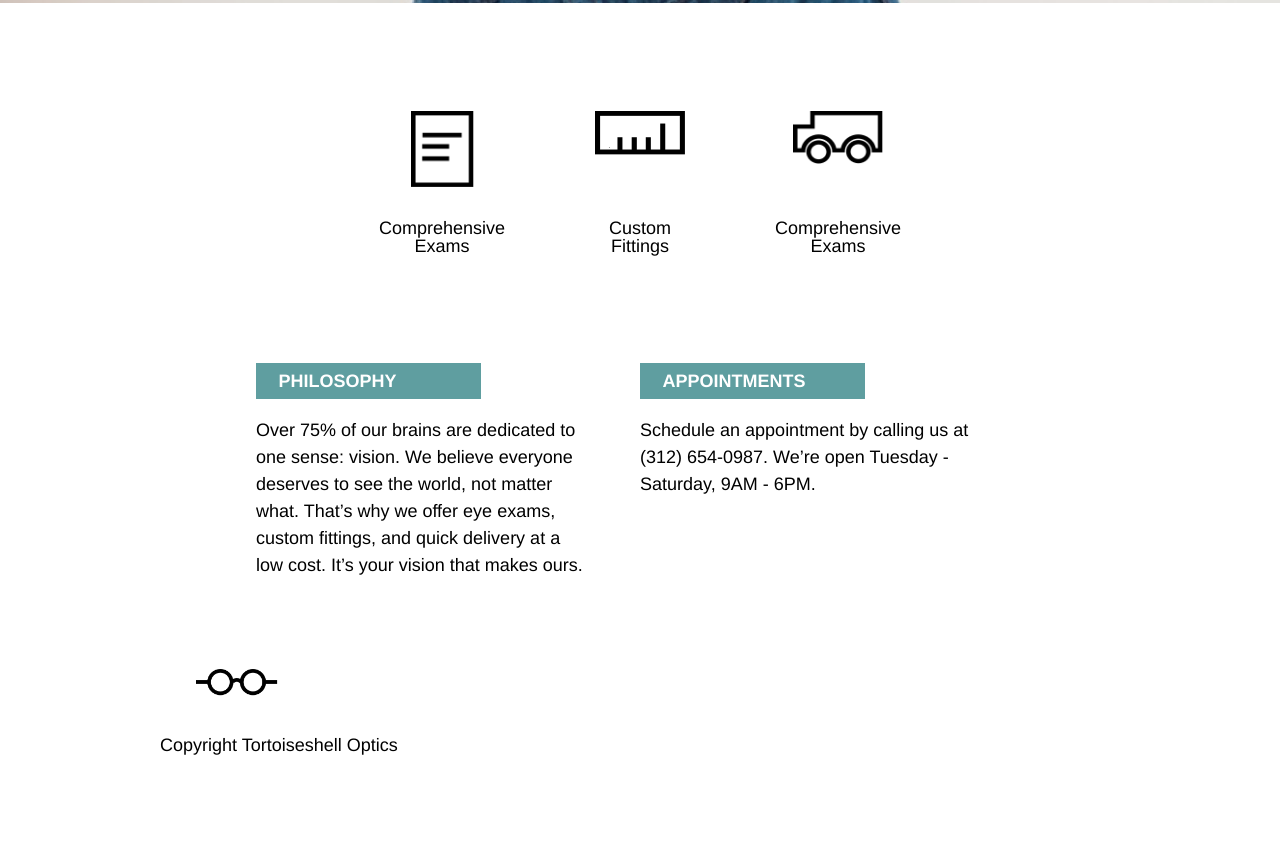
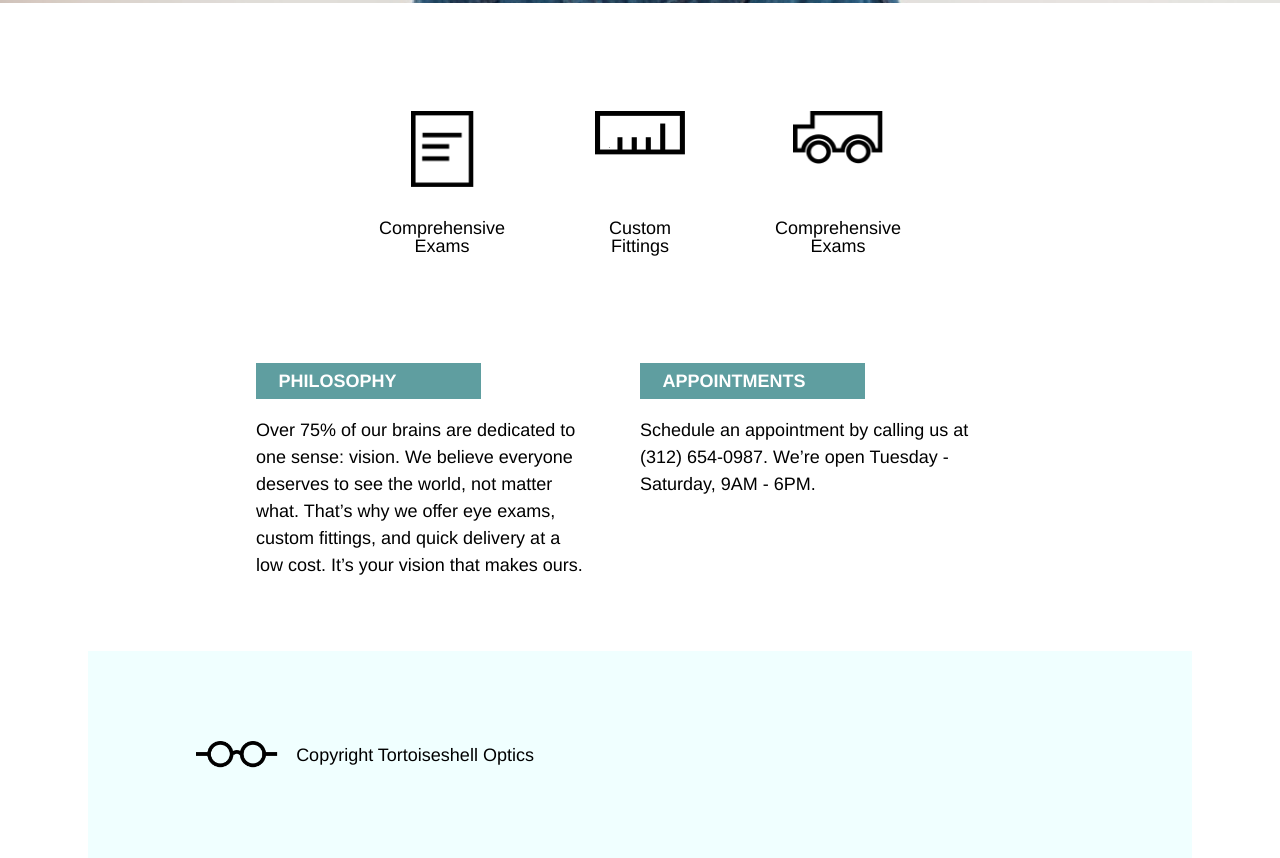
Before and after one commit to monarodri/t-optics, a plain HTML site: page index.html in a window 1280 px wide. Shown: the part 555-1413 px from the top of the page. Before the commit the page ends 1314 px from the top, so only its background shows below. Drawn offline with Linux system fonts and the light colour scheme.

Commit message:
Foot Styled/Desktop Complete

```diff
--- a/index.html
+++ b/index.html
@@ -56,11 +56,9 @@
         </div>
         <!-- Footer -->
         <footer class="container">
-            <div class="copyright">
-                <div class="logo">
-                    <img src="resources/images/logo-black.png">
-                </div>
-                <p>Copyright Tortoiseshell Optics</p>
+            <div class="logo">
+                <img src="resources/images/logo-black.png">
+                <span class="foot">Copyright Tortoiseshell Optics</span>
             </div>
         </footer>
     </body>
--- a/resources/css/style.css
+++ b/resources/css/style.css
@@ -127,11 +127,23 @@ header .flex {
     background-color: cadetblue;
 }
 
+/** Footer **/
+
+footer {
+    margin-top: 5rem;
+    padding: 4rem 4rem;
+    background-color: azure;
+}
+
+span.foot {
+    color: black;
+}
+
 /** Type Styles **/
 
 p {
    padding-top: 1rem;
-    line-height: 1.5;
+   line-height: 1.5;
 }
 
 h1 {
```
